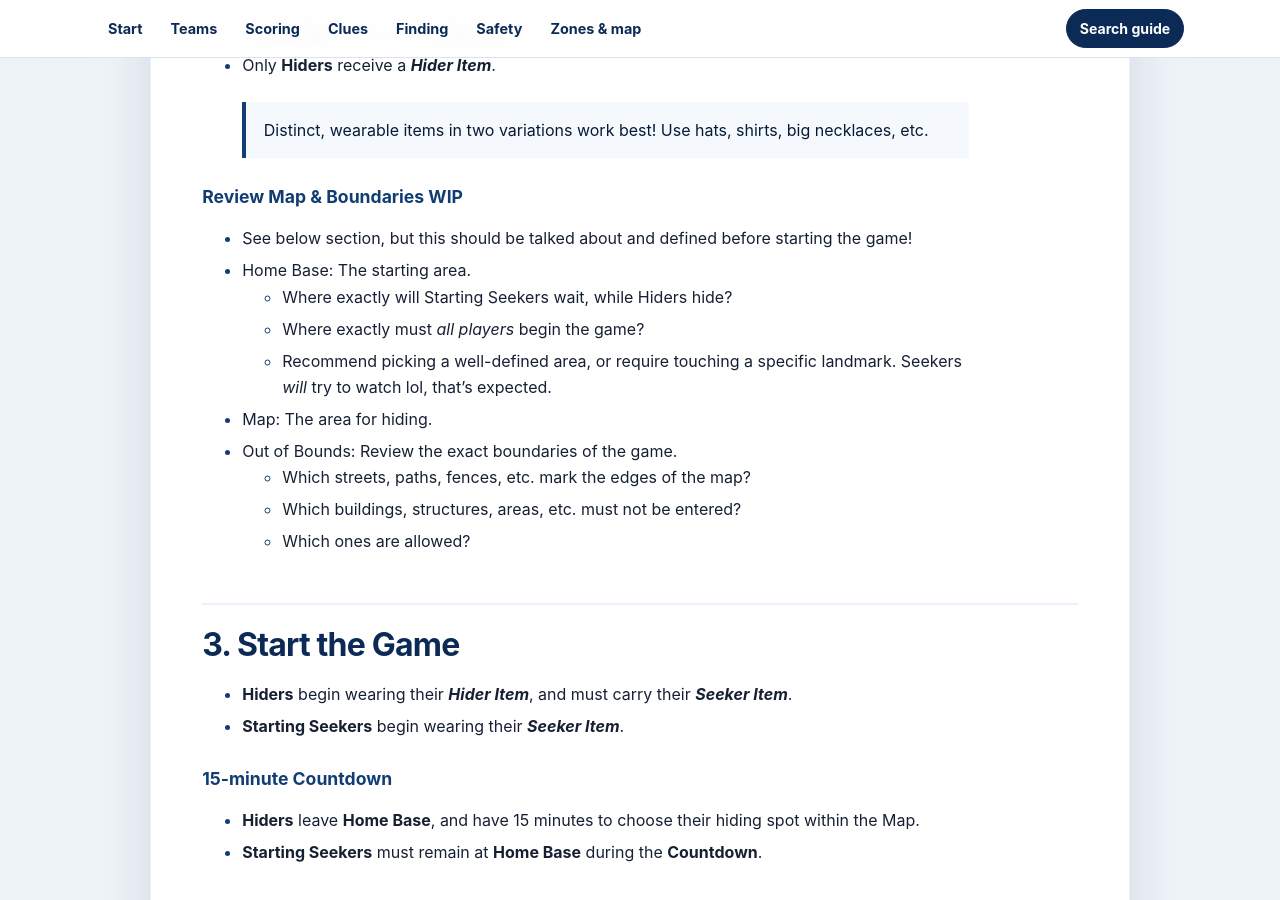
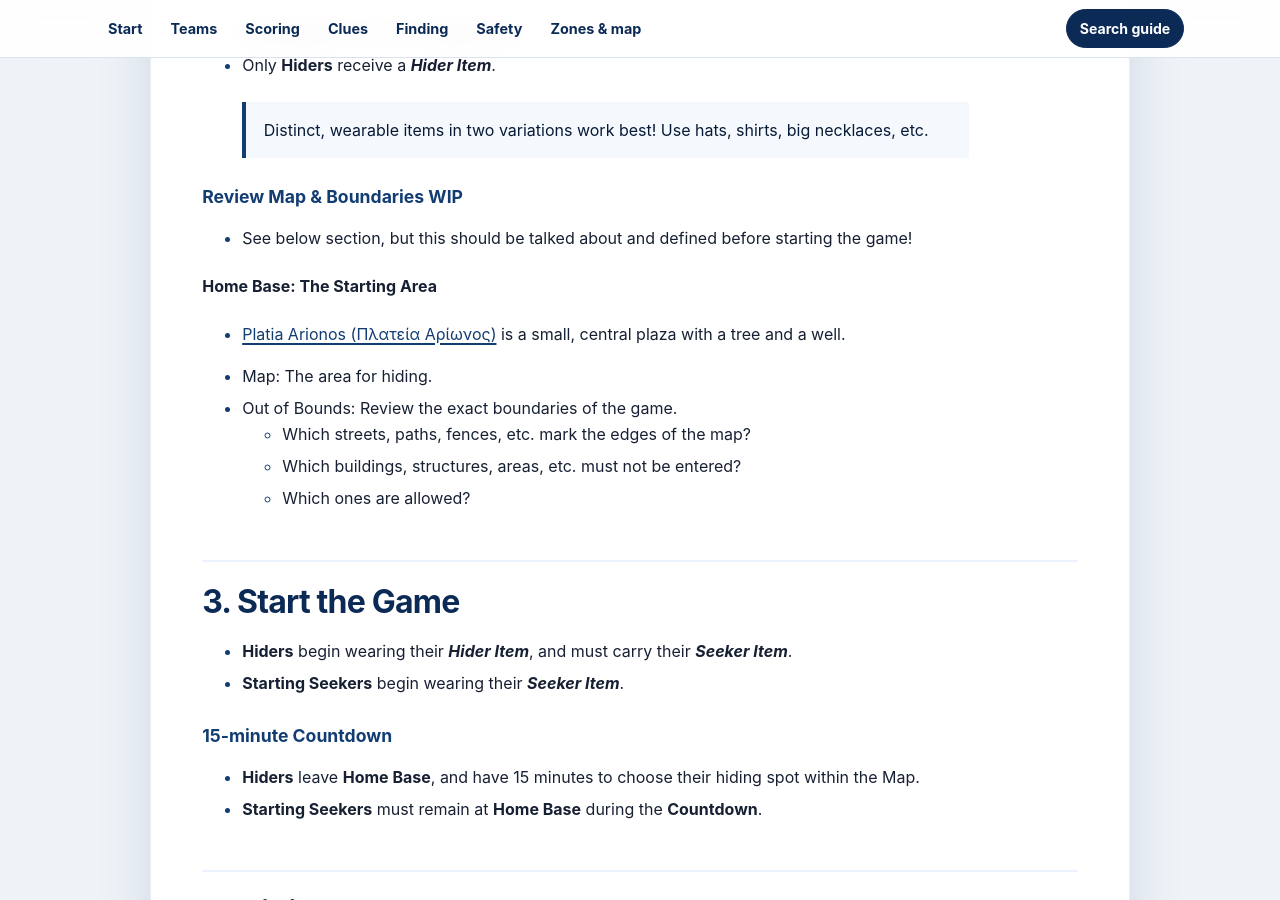
Before and after one commit to mmaxin/hide-and-seek-game, a Jekyll site: the page built from rules.md, in a window 1280 px wide and 900 px high, scrolled down 1686 px. Built offline with Jekyll 4.4.1, drawn with Linux system fonts in a browser that asks for light colours; our own code applies the rules of GitHub Pages for plain Markdown files.

Commit message:
Update Home Base: Platia Arionos
9 minutes to furthest edge of map.

```diff
--- a/rules.md
+++ b/rules.md
@@ -63,10 +63,15 @@ Score the most points by staying hidden or by finding Hiders.
 This could go first, but I always give players game objects as soon as possible lol.
 {% endcomment %}
 - See below section, but this should be talked about and defined before starting the game!
+
+#### Home Base: The Starting Area
+- [Platia Arionos (Πλατεία Αρίωνος)](https://maps.app.goo.gl/dgDLizPcn8gEu1z48) is a small, central plaza with a tree and a well.
+{% comment %}
 - Home Base: The starting area.
   - Where exactly will Starting Seekers wait, while Hiders hide?
   - Where exactly must *all players* begin the game?
   - Recommend picking a well-defined area, or require touching a specific landmark. Seekers *will* try to watch lol, that's expected.
+{% endcomment %}
 - Map: The area for hiding.
 - Out of Bounds: Review the exact boundaries of the game.
   - Which streets, paths, fences, etc. mark the edges of the map?
```
